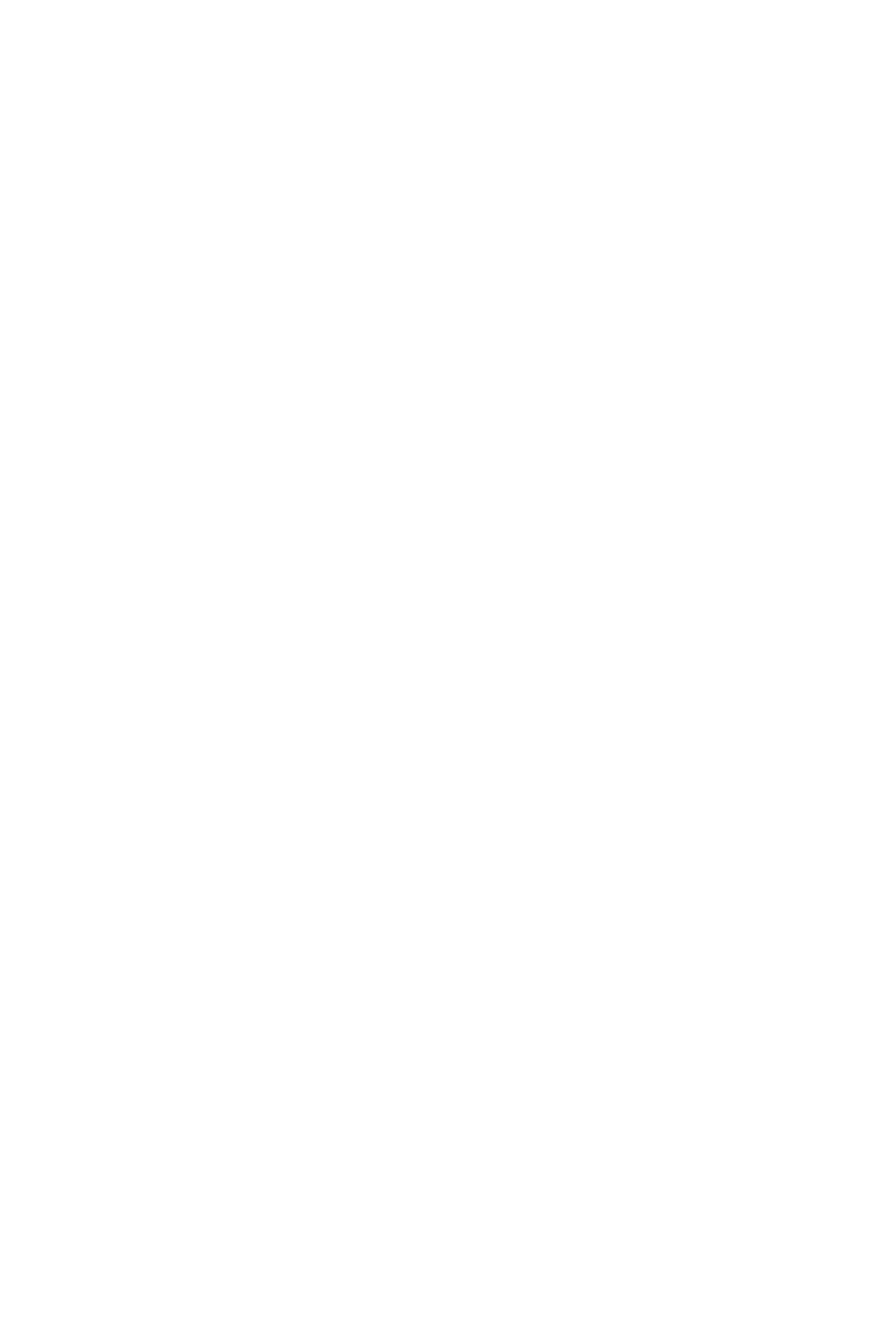
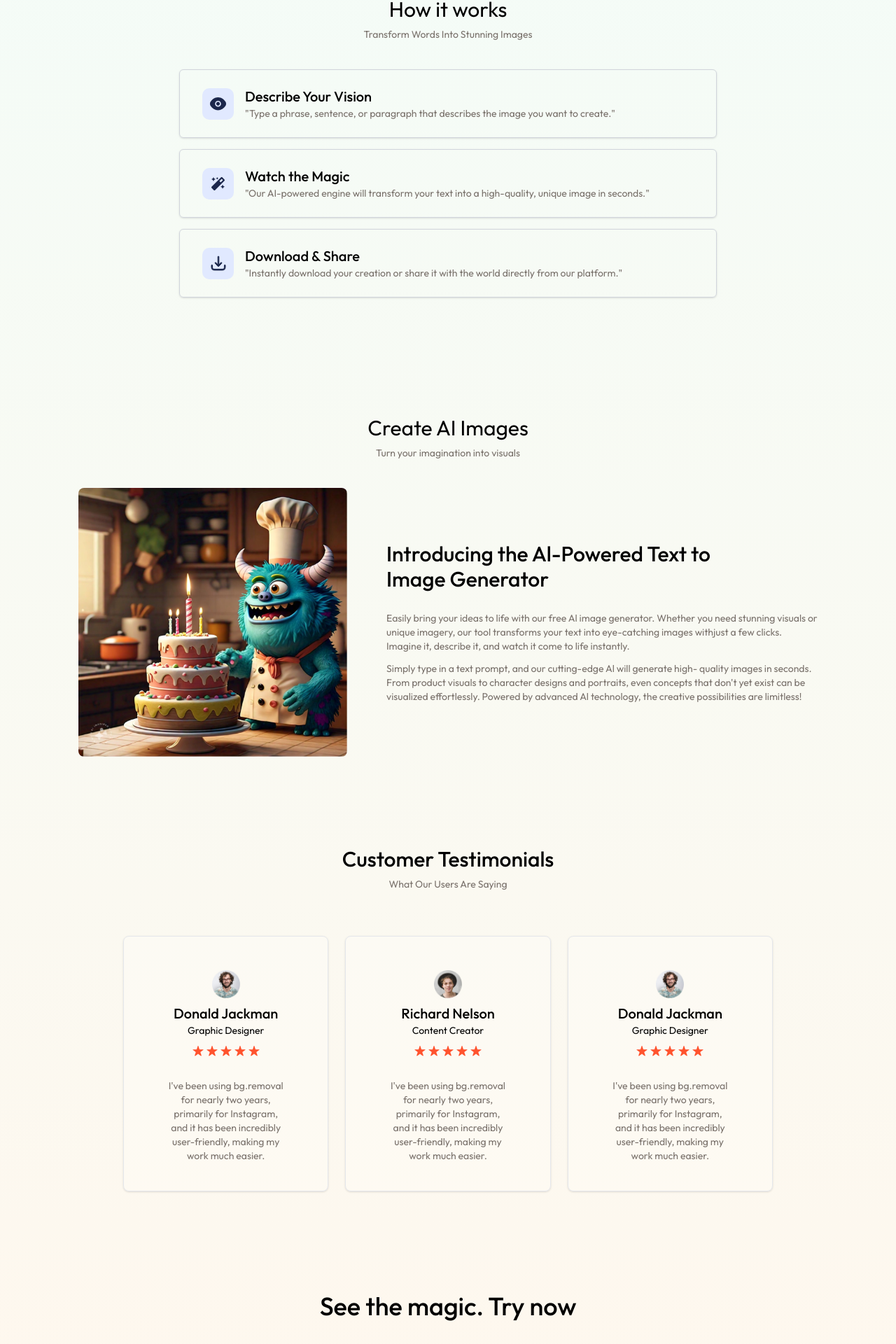
Before and after one commit to mayank2904gupta/image_generator, a React (Vite) app in the folder frontend/: page / in a window 1280 px wide. Shown: the part 819-2739 px from the top of the page at 70% size. Before the commit the page ends 800 px from the top, so only its background shows below. Built offline with nearby package versions, Linux system fonts and the light colour scheme.

Commit message:
home design done

```diff
--- /dev/null
+++ b/frontend/src/cards/StepCard.jsx
@@ -0,0 +1,15 @@
+import React from 'react'
+
+const StepCard = ({step}) => {
+  return (
+    <div className="flex gap-4 items-center p-6 px-8 border border-gray-300 justify-start rounded-md shadow">
+          <img src={step.icon} alt="" className="h-full w-auto"/>
+          <div className="flex flex-col">
+            <h1 className="text-xl font-medium">{step.title}</h1>
+            <p className="text-sm text-stone-500">"{step.description}"</p>
+          </div>
+        </div>
+  )
+}
+
+export default StepCard
--- /dev/null
+++ b/frontend/src/cards/TestimonialCard.jsx
@@ -0,0 +1,18 @@
+import React from 'react'
+import { assets } from '../assets/assets'
+
+const TestimonialCard = ({testimonial}) => {
+  return (
+    <div className='flex flex-col border border-gray-200 shadow rounded-lg items-center p-5 bg-white/20 hover:scale-[1.02] cursor-pointer transition-all duration-200'>
+      <img src={testimonial.image} alt="" className='mt-5 p-2 w-14' />
+      <h1 className='text-xl font-medium'>{testimonial.name}</h1>
+      <h1 className='text-sm'>{testimonial.role}</h1>
+      <div className='flex gap-1 my-3'>{Array(testimonial.stars).fill(null).map((_,index)=>(
+        <img key={index} src={assets.rating_star} alt=''/>
+      ))}</div>
+      <p className='text-sm text-stone-500 text-center px-10 py-5'>{testimonial.text}</p>
+    </div>
+  )
+}
+
+export default TestimonialCard
--- /dev/null
+++ b/frontend/src/components/Desc.jsx
@@ -0,0 +1,35 @@
+import React from "react";
+import { assets } from "../assets/assets";
+
+const Desc = () => {
+  return (
+    <div className="flex flex-col items-center justify-center my-32">
+      <h1 className="text-3xl">Create AI Images</h1>
+      <p className="text-sm text-stone-500 mt-2">
+        Turn your imagination into visuals
+      </p>
+      <div className="flex flex-col items-center gap-10 md:gap-14 md:flex-row mt-10">
+        <img width={40} src={assets.sample_img_1} alt="" className="h-full w-80 xl:w-96 rounded-lg"/>
+        <div className="flex flex-col">
+          <h1 className="text-3xl font-medium max-w-lg mb-4">Introducing the Al-Powered Text to Image Generator</h1>
+          <p className="text-sm text-stone-500 my-3">
+            Easily bring your ideas to life with our free Al image generator.
+            Whether you need stunning visuals or unique imagery, our tool
+            transforms your text into eye-catching images withjust a few clicks.
+            Imagine it, describe it, and watch it come to life instantly.
+          </p>
+
+          <p className="text-sm text-stone-500">
+            Simply type in a text prompt, and our cutting-edge Al will generate
+            high- quality images in seconds. From product visuals to character
+            designs and portraits, even concepts that don't yet exist can be
+            visualized effortlessly. Powered by advanced Al technology, the
+            creative possibilities are limitless!
+          </p>
+        </div>
+      </div>
+    </div>
+  );
+};
+
+export default Desc;
--- /dev/null
+++ b/frontend/src/components/Footer.jsx
@@ -0,0 +1,24 @@
+import React from 'react'
+import { assets } from '../assets/assets'
+import { Link } from 'react-router-dom'
+
+const Footer = () => {
+  return (
+    <div className='py-3 mt-20 flex items-center gap-4 justify-between '>
+        <div className='flex items-center gap-2'>
+        <Link to="/">
+        <img src={assets.logo} alt="logo" className='h-8'/>
+      </Link>
+      <p className='text-stone-400 text-sm flex-1 pl-5 ml-5 border-l border-stone-500'>Copyright @imagify | All right reserved. </p>
+      </div>
+      <div className='flex gap-2.5'>
+        <img src={assets.facebook_icon} alt=""  width={35}/>
+        <img src=
+        {assets.instagram_icon} alt="" width={35} />
+        <img src={assets.twitter_icon} alt="" width={35} />
+      </div>
+    </div>
+  )
+}
+
+export default Footer
--- /dev/null
+++ b/frontend/src/components/GenerateBtn.jsx
@@ -0,0 +1,15 @@
+import React from "react";
+import { assets } from "../assets/assets";
+
+const GenerateBtn = () => {
+  return (
+    <div className="flex flex-col items-center pb-16">
+      <h1 className="text-2xl md:text-3xl lg:text-4xl font-medium md:py-16 py-6 mt-4">See the magic. Try now</h1>
+      <button className="flex  text-white bg-black rounded-full px-12 py-3 hover:scale-105 transition-all duration-500 cursor-pointer gap-2 w-auto items-center">
+        Generate Images <img src={assets.star_group} alt="" className="h-6" />
+      </button>
+    </div>
+  );
+};
+
+export default GenerateBtn;
--- a/frontend/src/components/Header.jsx
+++ b/frontend/src/components/Header.jsx
@@ -1,28 +1,45 @@
-import React from 'react'
-import {assets} from "../assets/assets"
+import React from "react";
+import { assets } from "../assets/assets";
 
 const Header = () => {
   return (
-    <div className='flex flex-col items-center justify-center text-center my-20'>
-      <div className='inline-flex  rounded-full border border-gray-500 px-6 py-1.5 gap-2 text-sm text-stone-500 bg-white'>
+    <div className="flex flex-col items-center justify-center text-center my-20">
+      <div className="inline-flex rounded-full border border-gray-500 px-6 py-1.5 gap-2 text-sm text-stone-500 bg-white">
         <p>Best text to image generator</p>
-        <img src={assets.star_icon} alt=''/>
-      </div >
-      <div className='max-w-[400px] text-4xl sm:text-7xl sm:max-w-[590px] mx-auto mt-10 text-center'><h1>Turn text to <span className='text-blue-500'>image</span>, in seconds.</h1></div>
-      <div className='mx-auto text-center max-w-[500px] mt-5 text-stone-700'>
-        <p>Unleash your creativity with AI. Turn your imagination into visual art in seconds — just type, and watch the magic happen.</p>
+        <img src={assets.star_icon} alt="" />
       </div>
-      <button className='flex sm:text-lg text-white bg-black rounded-full px-12 py-2.5 mt-8 gap-2 w-auto items-center'>Generate Images <img src={assets.star_group}  alt="" className='h-6'/></button>
+      <div className="max-w-[400px] text-4xl sm:text-7xl sm:max-w-[590px] mx-auto mt-10 text-center">
+        <h1>
+          Turn text to <span className="text-blue-500">image</span>, in seconds.
+        </h1>
+      </div>
+      <div className="mx-auto text-center max-w-[500px] mt-5 text-stone-700">
+        <p>
+          Unleash your creativity with AI. Turn your imagination into visual art
+          in seconds — just type, and watch the magic happen.
+        </p>
+      </div>
+      <button className="flex mt-8 text-white bg-black rounded-full px-12 py-3 hover:scale-105 transition-all duration-500 cursor-pointer gap-2 w-auto items-center">
+        Generate Images <img src={assets.star_group} alt="" className="h-6" />
+      </button>
       <div className="flex flex-wrap gap-3 mt-16 items-center justify-center text-center">
-      {Array(6).fill(null).map((_, index) => (
-        <img src={index%2==0?assets.sample_img_1:assets.sample_img_2} alt='' key={index} width={70} className='rounded hover:scale-105 transition-all duration-300 max-sm:w-10 cursor-pointer'/>
-      ))}
+        {Array(6)
+          .fill(null)
+          .map((_, index) => (
+            <img
+              src={index % 2 == 0 ? assets.sample_img_1 : assets.sample_img_2}
+              alt=""
+              key={index}
+              width={70}
+              className="rounded hover:scale-105 transition-all duration-300 max-sm:w-10 cursor-pointer"
+            />
+          ))}
       </div>
-      <div className='mx-auto text-center max-w-[220px] text-sm text-neutral-600 mt-3'>
+      <div className="mx-auto text-center max-w-[220px] text-sm text-neutral-600 mt-3">
         <p>Generated images from imagify</p>
       </div>
     </div>
-  )
-}
+  );
+};
 
-export default Header
+export default Header;
--- /dev/null
+++ b/frontend/src/components/Steps.jsx
@@ -0,0 +1,21 @@
+import React from "react";
+import { stepsData } from "../assets/assets";
+import StepCard from "../cards/StepCard";
+
+const Steps = () => {
+  return (
+    <div className="flex flex-col items-center justify-center mt-32">
+      <h1 className="text-3xl">How it works</h1>
+      <p className="text-sm text-stone-500 mt-2 ">
+        Transform Words Into Stunning Images
+      </p>
+      <div className="my-10 space-y-4 w-full max-w-3xl ">
+      {stepsData.map((step,index) => (
+        <StepCard key={index} step={step}/>
+      ))}
+      </div>
+    </div>
+  );
+};
+
+export default Steps;
--- /dev/null
+++ b/frontend/src/components/Testimonials.jsx
@@ -0,0 +1,19 @@
+import React from 'react'
+import { testimonialsData } from '../assets/assets'
+import TestimonialCard from '../cards/TestimonialCard'
+
+const Testimonials = () => {
+  return (
+    <div className='flex flex-col items-center justify-center mt-32'>
+      <h1 className='text-3xl font-medium'>Customer Testimonials</h1>
+      <p className='text-sm text-stone-500 mt-2'>What Our Users Are Saying</p>
+      <div className='flex flex-col md:flex-row gap-6 p-16 items-center'>
+      {testimonialsData.map((testimonial,index)=>(
+        <TestimonialCard key={index} testimonial={testimonial}/>
+      ))}
+      </div>
+    </div>
+  )
+}
+
+export default Testimonials
--- a/frontend/src/pages/Home.jsx
+++ b/frontend/src/pages/Home.jsx
@@ -1,10 +1,20 @@
 import React from 'react'
 import Header from '../components/Header'
+import Steps from '../components/Steps'
+import Desc from '../components/Desc'
+import Testimonials from '../components/Testimonials'
+import GenerateBtn from '../components/GenerateBtn'
+import Footer from '../components/Footer'
 
 const Home = () => {
   return (
     <div>
       <Header/>
+      <Steps/>
+      <Desc/>
+      <Testimonials/>
+      <GenerateBtn/>
+      <Footer/>
     </div>
   )
 }
```
Also changed, not shown: frontend/src/assets/assets.js (line endings or trailing spaces).
